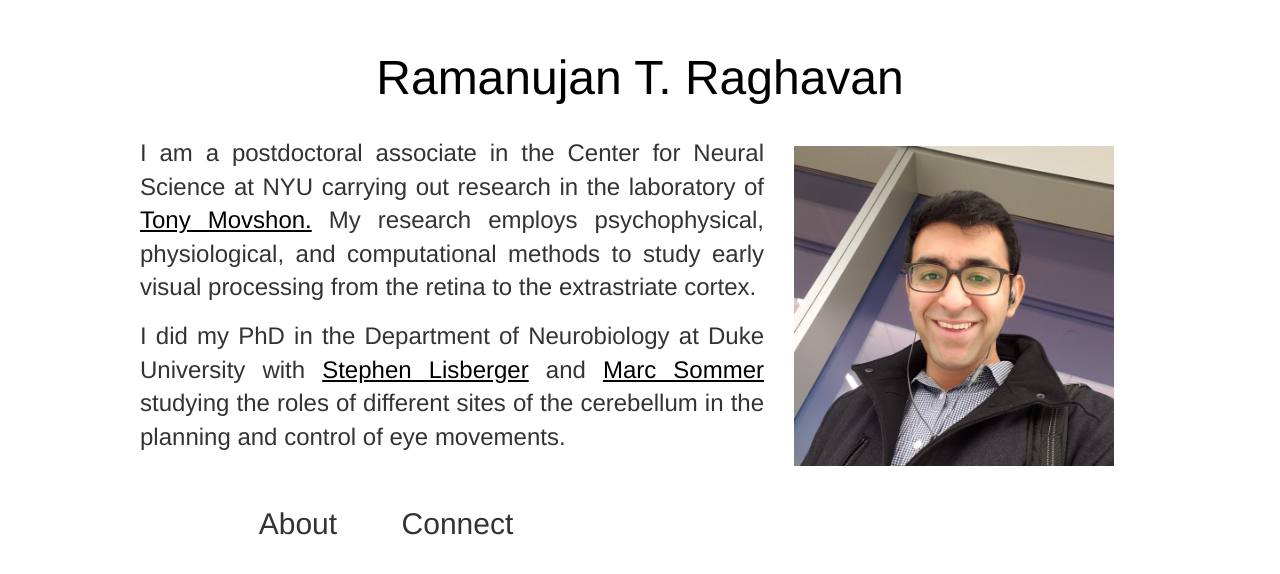
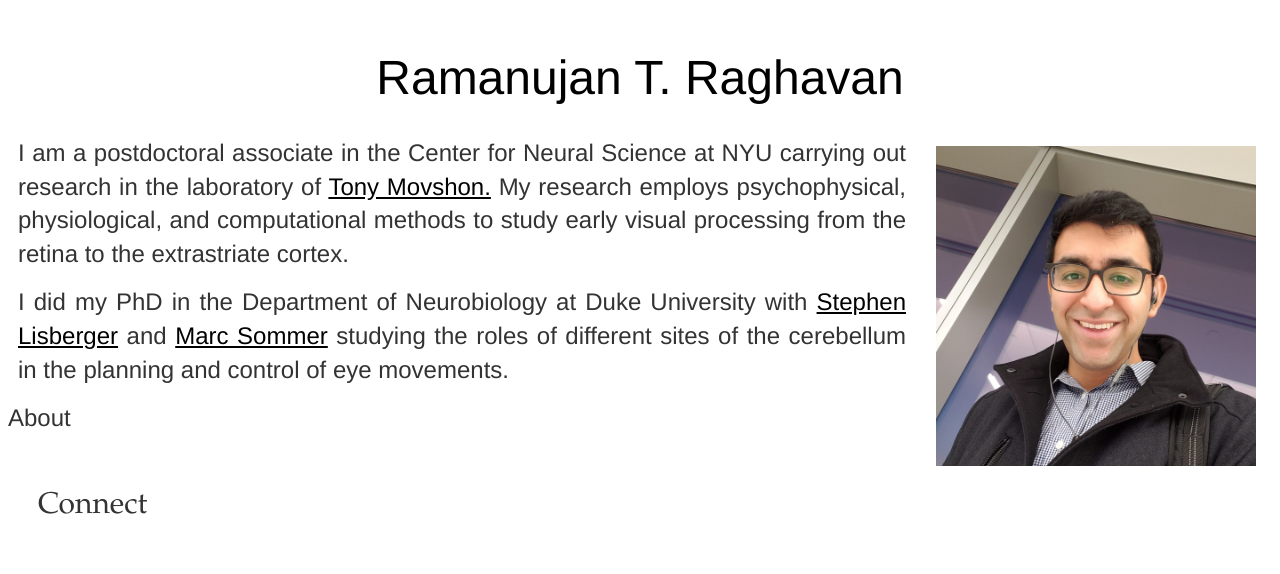
Before and after one commit to rtraghavan/rtraghavan.github.io, a Jekyll site: the page built from index.html, in a window 1280 px wide. Shown: the top 574 px of the page. Built offline with Jekyll 4.4.1, drawn with Linux system fonts in a browser that asks for light colours.

Commit message:
changes to make things render correctly

```diff
--- a/_layouts/default.html
+++ b/_layouts/default.html
@@ -21,7 +21,7 @@
 </body>
 
 <footer class="footer">
-<ul>
+<ul:q
 		<li><p><a href="{{ site.url }}/">About</a></p></li>
 		<li><p><a href="{{ site.url }}/connect">Connect</a></p></li>
 	</ul>
--- a/css/main.css
+++ b/css/main.css
@@ -13,7 +13,7 @@
     text-decoration: none; }
 
 #description {
-  margin: 0 100px
+  margin: 0 30px
   font-weight: 300;
   padding-top: 1em;
   text-align: justify;}
@@ -82,17 +82,16 @@
   max-width: 100%; }
 
 footer {
-  text-align: center;
   font-weight: 300;
   bottom: 0;
 }
 
 footer li {
-  font: 20px/1.4 "Helvetica", sans-serif;
+  font: 20px/1.4 "Palatino", sans-serif;
     text-align: center;
 
   margin: 0 100px
-  font-weight: 300;
+  font-weight: 800;
   padding-top: 1em;
   text-align: justify;}
 }
@@ -101,6 +100,7 @@
     padding: 0;
     margin: 0;
     margin-bottom: 0.25em;
+    text-align:center
 }
 
 footer a {
@@ -135,17 +135,16 @@
 
 ul {
   list-style-type: none;
-  margin: 0;
   padding: 0;
   background-color: white;
+  text-decoration: none;
   text-align: center;
-  text-decoration: none;
-
-
+  width: 100%;
 }
 
 li {
     display: inline-block;
+    text-align:center;
 }
 
 
@@ -162,6 +161,6 @@
 /*making a navigation bar*/
 .container {
   margin: 0 auto;
-  max-width: 1000px;
+  max-width: 2000px;
   padding: 0 10px;
   width: 100%; }
```
